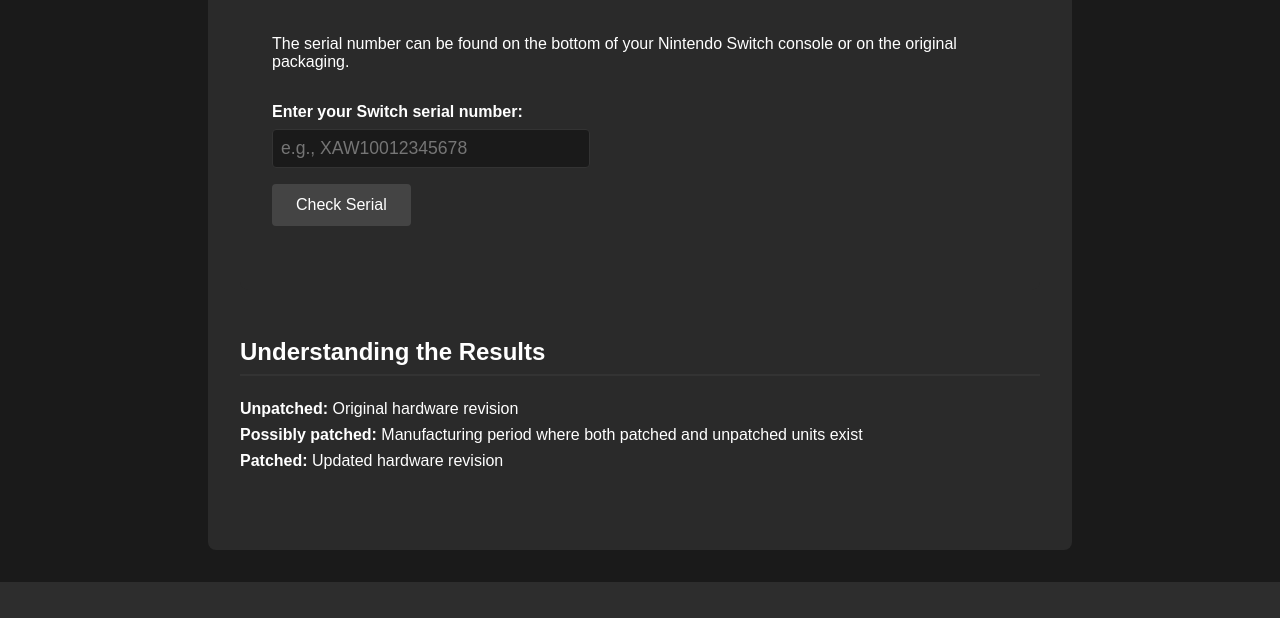
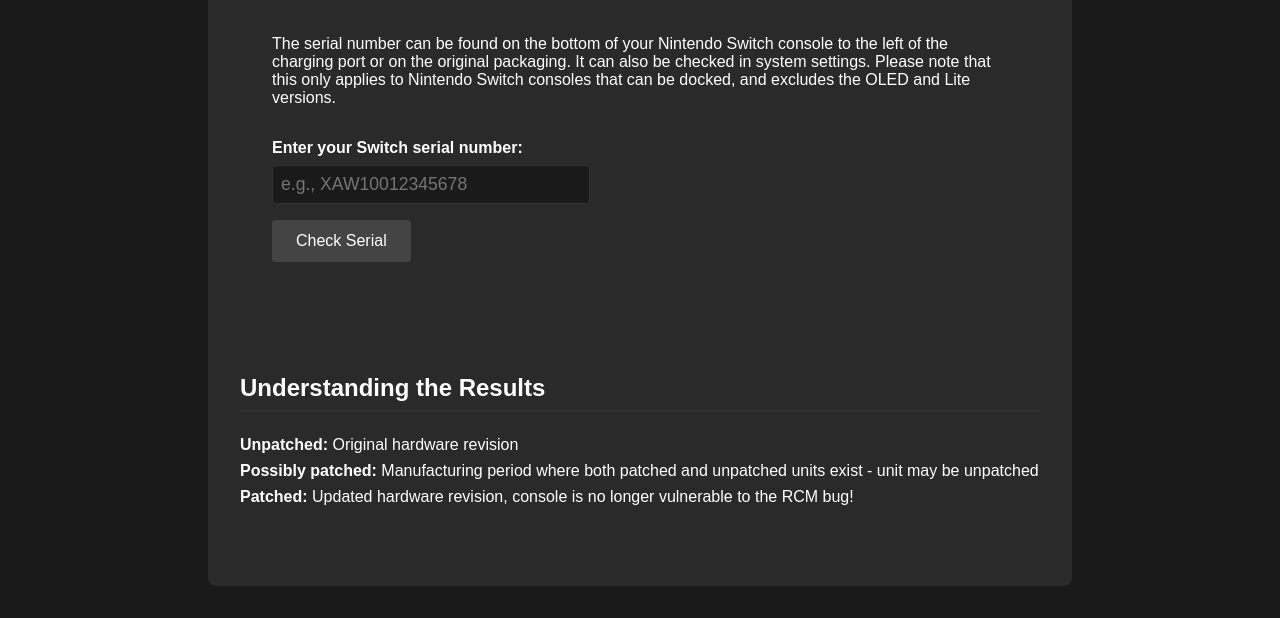
Before and after one commit to jake-palmer62/gamepad_tester, a Flask app: page /guides/switch-serial.html in a window 1280 px wide. Shown: the part 929-1547 px from the top of the page. Before the commit the page ends 1511 px from the top, so only its background shows below. Run offline with Flask 3, Linux system fonts and the light colour scheme.

Commit message:
written switch guide

```diff
--- a/routes/nintendo.py
+++ b/routes/nintendo.py
@@ -1,6 +1,153 @@
 from flask import Blueprint, render_template, request
 
 nintendo_bp = Blueprint('nintendo', __name__)
+################################################ Nintendo Switch ################################################
+@nintendo_bp.route('/guides/switch_disassembly.html')
+def switch_disassembly():
+    guide_content = {
+        'console_tag': 'nintendo',
+        'console_name': 'Nintendo Switch',
+        'guide_title': 'Nintendo Switch Console Disassembly',
+        'overview': '''
+            <p>This guide will walk you through safely disassembling your Nintendo Switch console.
+            Whether you need to clean the internal components, replace the cooling fan, or replace parts such as the game card slot.
+            </p>
+        ''',
+        'tools': [
+            'Y00 tri-wing screwdriver',
+            'Phillips head screwdriver #00',
+            'Plastic pry tool',
+            'Spudger or plastic opening tool',
+            'Tweezers',
+            'Small container for screws',
+            'Isopropyl Alcohol (99%)',
+            'Q-Tips',
+            'Thermal Paste (for reassemmbly)'
+        ],
+        'steps': [
+            {
+                'title': 'Prepare Your Workspace',
+                'content': '''
+                    <p>Power off your Switch completely by holding the power button for 12 seconds.
+                    Remove both Joy-Con controllers from the sides of the console. Remove any game cards and sd cards if they are inserted.
+                    Set up your workspace with a clean, well-lit, static-free surface. Lay out a soft mat or cloth to protect the screen.</p>
+                '''
+            },
+            {
+                 'title': 'Remove Corner Screws',
+                'content': '''
+                    <p>Using your Y00 tri-wing screwdriver, remove the four tri-wing screws located in each corner
+                    of the back cover. Place these screws your container and keep them separate from the other screws.</p>
+                    <div class="guide-image">
+                        <img src="/static/images/guides/switch/disassembly/step2.jpg" alt="Corner screw locations">
+                    </div>
+                '''
+            },
+            {
+                'title': 'Remove Kickstand Screw',
+                'content': '''
+                    <p>Open the kickstand on the back of the console. Inside, you'll find a PH00 screw.
+                    Remove this screws using your Phillips screwdriver and store them separately.</p>
+                '''
+            },
+            {
+                'title': 'Remove Additional Screws',
+                'content': '''
+                    <p>Locate and remove the remaining PH00 screws: one on the top of the console,
+                    two on the bottom, and one in the middle of each Joy-Con rail.</p>
+                ''',
+                'warning': "In order to prevent these screws from stripping, apply firm downward force."
+            },
+            {
+                'title': 'Remove Back Cover',
+                'content': '''
+                    <p>Once all screws are removed, carefully lift the back cover away from the console.
+                    The cover should come off without much resistance. Set it aside in a safe place.</p>
+                ''',
+                'warning': 'The back cover has plastic tabs that can break if forced. If you feel resistance, check for missed screws.'
+            },
+            {
+                'title': 'Remove the Heat Shield',
+                'content': '''
+                    <p>Removing the back cover will reveal the aluminium heat shield covering the motherboard. There are seven PH00 screws holding it and the sd card in place.
+                    Firstly, remove the screw for the SD card and then pull directly up on it to disconnect it from the console. Then, remove the remaining six screws from the heat shield.
+                    Finally, pull the heat sheild up and away from the switch.</p>
+                ''',
+                'warning': 'A small amount of resistance is to be expected when removing this, since there is viscous thermal paste in between the sheild and the copper heat sink underneath.'
+            },
+            {
+                'title': 'Disconnect the Battery',
+                'content': '''
+                    <p>Using a spudger and not tweezers, lift the battery connector directly up and away from the console.</p>
+                ''',
+                'warning': 'Battery disconnection is a crucial safety step before proceeding with further disassembly. Do not disconnect any ribbon cables before completing this step.'
+            },
+            {
+                'title': 'Remove the Copper Heatsink',
+                'content': '''
+                    <p>There are three PH00 screws that hold the copper heatsink in place, remove these and then either break the two bits of foam by the fan, or heat it up, and gently pry it up to prevent it from tearing.
+                    Then, remove the thermal paste from the heatsink and from the APU using a Q-Tip and Isopropyl alcohol.</p>
+                '''
+            },
+            {
+                'title': 'Removing the Game Card Slot',
+                'content': '''
+                    <p>The game card slot can be removed from the console. Firstly, take out the three PH00 silver screws holding the plastic tab for the audio jack and
+                    the one holding the game card slot in place. Make sure the ribbon cable for the touch screen is also removed. Pry up on the connector for the game card slot for the motherboard, and set it aside.
+                    </p>
+                '''
+            },
+            {
+                'title': 'Disconnecting Display and Other Cables',
+                'content': '''
+                    <p>You'll need to disconnect several ribbon cables: the large display cable near the top,
+                    touch screen cable beside it, volume and power button cables on the right, game card reader
+                    cable on the left, the Wi-Fi and Bluetooth antenna cables,both joycon rail ribbon cables and speaker cables on both sides. For each cable, locate the brown or black
+                    locking flip and use your spudger to gently lift it up 90 degrees. The cable should loosen
+                    automatically, allowing you to carefully pull it straight out. Make note of cable routing and
+                    orientation. The fan cable is right next to the power button cable, and the Wi-Fi cables are close to that, as shown in the photo. </p>
+                ''',
+                'warning': 'Ribbon cables are extremely fragile. Never force them or pull at an angle. If a cable feels stuck, double-check that the locking flip is fully released.'
+            },
+            {
+                'title': 'Removing the Fan',
+                'content': '''
+                    <p>There are three black PH00 screws which hold the fan in place. Once these and the ribbon cable for it have been disconnected, the fan can be taken out of the console.
+                    </p>
+                '''
+            },
+            {
+                'title': 'Removing the Motherboard',
+                'content': '''
+                    <p>There are four black PH00 cables which secure the motherboard into the console, and two silver ones by the charging port. Remove all of these from the console, and the motherboard can now be removed from the housing.
+                    </p>
+                '''
+            },
+
+        ],
+        'troubleshooting': [
+            {
+                'problem': 'Screws strip easily',
+                'solution': "Ensure you're using the correct size screwdriver and apply firm downward pressure while turning."
+            },
+            {
+                'problem': "Screen doesn't work after reassembly",
+                'solution': 'Double check that the display ribbon cable is fully inserted and the connector lock is engaged.'
+            },
+            {
+                'problem': "Console won't power on after reassembly",
+                'solution': 'Verify the battery connector is properly seated and all power button cables are connected.'
+            },
+            {
+                'problem': 'Missing screws during reassembly',
+                'solution': 'Different screw lengths are used in different locations. If unsure of screw placement, consult online repair guides for screw maps.'
+            }
+        ]
+    }
+    return render_template('guides/guide.html', **guide_content)
+
+
+
 
 @nintendo_bp.route('/guides/switch-joycon.html')
 def switch_joycon():
--- a/static/style.css
+++ b/static/style.css
@@ -708,3 +708,19 @@
   margin: 1rem 0;
   border-radius: 4px;
 }
+
+.guide-image {
+  margin: 20px 0;
+  text-align: center;
+  max-width: 500px; /* Added max-width container */
+  margin-left: auto;
+  margin-right: auto;
+}
+
+.guide-image img {
+  width: 100%;
+  max-width: 500px; /* Added max-width to image - Aspect ratio for all images is 3:2 */
+  height: auto;
+  border: 1px solid #333;
+  border-radius: 4px;
+}
--- a/templates/base.html
+++ b/templates/base.html
@@ -24,6 +24,11 @@
           <a href="#nintendo" class="nav-tab">Nintendo</a>
           <div class="dropdown-content">
             <div class="dropdown-header">Switch</div>
+            <a
+              href="{{ url_for('nintendo.switch_disassembly') }}"
+              class="dropdown-item"
+              >Switch Disassembly</a
+            >
             <a
               href="{{ url_for('nintendo.switch_joycon') }}"
               class="dropdown-item"
--- a/templates/guides/switch-serial.html
+++ b/templates/guides/switch-serial.html
@@ -1,5 +1,4 @@
-{% extends "base.html" %} {% block title %}Switch Serial Checker - Console
-Repair Hub{% endblock %} {% block content %}
+{% extends "base.html" %} {% block title %}Switch Serial Checker {% endblock %} {% block content %}
 <section class="hero">
   <span class="console-tag {{ console_tag }}">{{ console_name }}</span>
   <h1>{{ guide_title }}</h1>
@@ -18,7 +17,7 @@
       />
       <p>
         The serial number can be found on the bottom of your Nintendo Switch
-        console or on the original packaging.
+        console to the left of the charging port or on the original packaging. It can also be checked in system settings. Please note that this only applies to Nintendo Switch consoles that can be docked, and excludes the OLED and Lite versions.
       </p>
 
       <form method="POST" class="serial-form">
@@ -55,9 +54,9 @@
       <li><strong>Unpatched:</strong> Original hardware revision</li>
       <li>
         <strong>Possibly patched:</strong> Manufacturing period where both
-        patched and unpatched units exist
+        patched and unpatched units exist - unit may be unpatched
       </li>
-      <li><strong>Patched:</strong> Updated hardware revision</li>
+      <li><strong>Patched:</strong> Updated hardware revision, console is no longer vulnerable to the RCM bug!</li>
     </ul>
   </section>
 </article>
```
Also changed, not shown: static/images/guides/switch/disassembly/step2.jpg (added).
